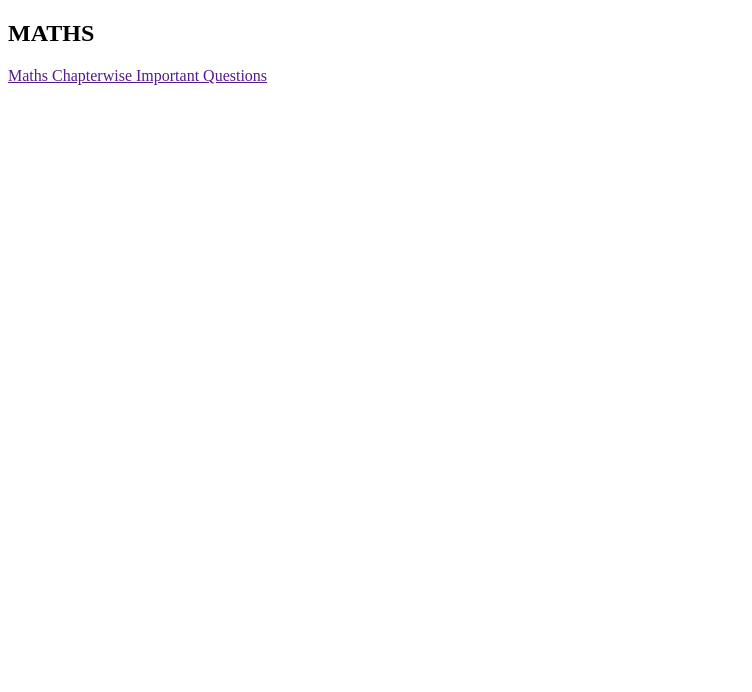
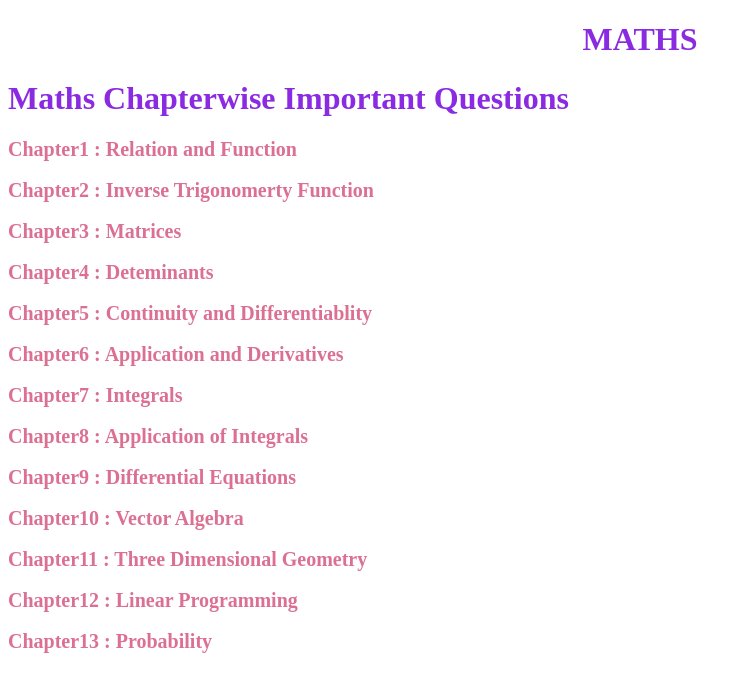
Before and after one commit to syedmansoor1234/tution, a plain HTML site: page tution/secmaths.html in a window 1280 px wide. Shown: the whole page, without its empty margins (0-752 px from the left). Drawn offline with Linux system fonts and the light colour scheme.

Commit message:
Electricity and maths imp question added

```diff
--- a/tution/secmaths.html
+++ b/tution/secmaths.html
@@ -5,10 +5,37 @@
     <meta charset="UTF-8">
     <meta name="viewport" content="width=device-width, initial-scale=1.0">
     <title>secound puc maths</title>
+    <style>
+        .maths {
+            text-decoration: none;
+            font-size: 20px;
+            font-weight: bold;
+            color: palevioletred;
+        }
+
+        h1 {
+            color: blueviolet;
+        }
+    </style>
 </head>
-<div class="maths">
-    <h2 class="sub">MATHS</h2>
-    <a href="" class="math" target="_blank">Maths Chapterwise Important Questions</a>
+<div class="math">
+    <center>
+        <h1 class="sub">MATHS</h1>
+    </center>
+    <h1>Maths Chapterwise Important Questions</h1>
+    <a href="https://drive.google.com/file/d/168d3ivcHJDXOk-xrWQVDYmqFcC3luZl1/view?usp=drive_link" class="maths" target="_blank">Chapter1 : Relation and Function </a> <br><br>
+    <a href="https://drive.google.com/file/d/165aivNuLPmp13gtrdBfXQMOjHtFieLwf/view?usp=drive_link" class="maths" target="_blank">Chapter2 : Inverse Trigonomerty Function </a> <br><br>
+    <a href="https://drive.google.com/file/d/15pTgotg7V3U45r7cJxy26U7fJyP9LMqU/view?usp=drive_link" class="maths" target="_blank">Chapter3 : Matrices </a> <br><br>
+    <a href="https://drive.google.com/file/d/15DYfcawU03mt5lX6KBzU6DmRU_F7jM_l/view?usp=drive_link" class="maths" target="_blank">Chapter4 : Deteminants </a> <br><br>
+    <a href="https://drive.google.com/file/d/15JNCaFmMsL6kb-92IYQ0lGUn5CxD7pCu/view?usp=drive_link" class="maths" target="_blank">Chapter5 : Continuity and Differentiablity</a> <br><br>
+    <a href="https://drive.google.com/file/d/15LUS2QjdDf9j2M17vhA-7cAcabb6L0Mg/view?usp=drive_link" class="maths" target="_blank">Chapter6 : Application and Derivatives </a> <br><br>
+    <a href="https://drive.google.com/file/d/15Ti1jLxnpui6zR_BBbeBLj3mxNdBGd6H/view?usp=drive_link" class="maths" target="_blank">Chapter7 : Integrals</a> <br><br>
+    <a href="" class="maths" target="_blank">Chapter8 : Application of Integrals </a> <br><br>
+    <a href="" class="maths" target="_blank">Chapter9 : Differential Equations </a> <br><br>
+    <a href="https://drive.google.com/file/d/15aBzVNp11NUaGUHfPOH2bXHWimVh7Rfl/view?usp=drive_link" class="maths" target="_blank">Chapter10 : Vector Algebra </a> <br><br>
+    <a href="https://drive.google.com/file/d/15l0qCk4kTEvfeVmZMHZkLgzI8KcjhtV0/view?usp=drive_link" class="maths" target="_blank">Chapter11 : Three Dimensional Geometry </a> <br><br>
+    <a href="" target="_blank" class="maths">Chapter12 : Linear Programming </a><br><br>
+    <a href="https://drive.google.com/file/d/1691hNYD0vG6OMY9RIWuUZF9_DZ0UD8n3/view?usp=drive_link" target="_blank" class="maths">Chapter13 : Probability </a><br><br>
 </div> <br>
 
 <body>
```
Also changed, not shown: tution/science.html (+14 -1 lines).
